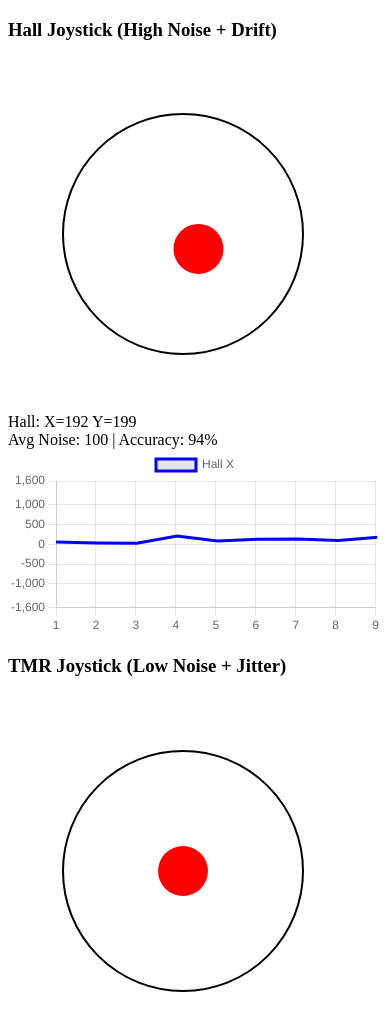
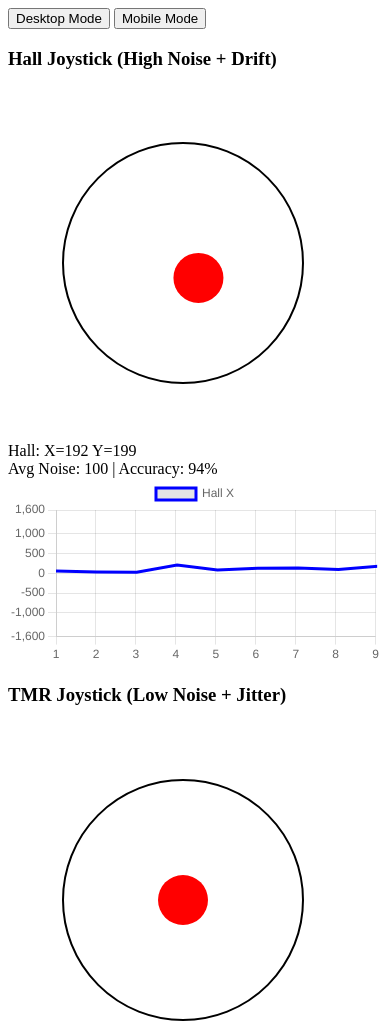
Before and after one commit to eRYaDin/SimulasiJoystick, a plain HTML site: page index.html in a window 390 px wide. Shown: the top 1021 px of the page. Drawn offline with nearby package versions, Linux system fonts and the light colour scheme; some packages are replaced by stand-ins of ours; a script that the page names is missing.

Commit message:
Add mode toggle buttons for desktop and mobile

```diff
--- a/index.html
+++ b/index.html
@@ -10,6 +10,10 @@
     <link rel="stylesheet" href="styles.css">
 </head>
 <body>
+    <div id="mode-toggle">
+        <button id="desktop-mode">Desktop Mode</button>
+        <button id="mobile-mode">Mobile Mode</button>
+    </div>
     <div class="section">
         <h3>Hall Joystick (High Noise + Drift)</h3>
         <canvas id="joystick-canvas1" width="350" height="350"></canvas>
```
